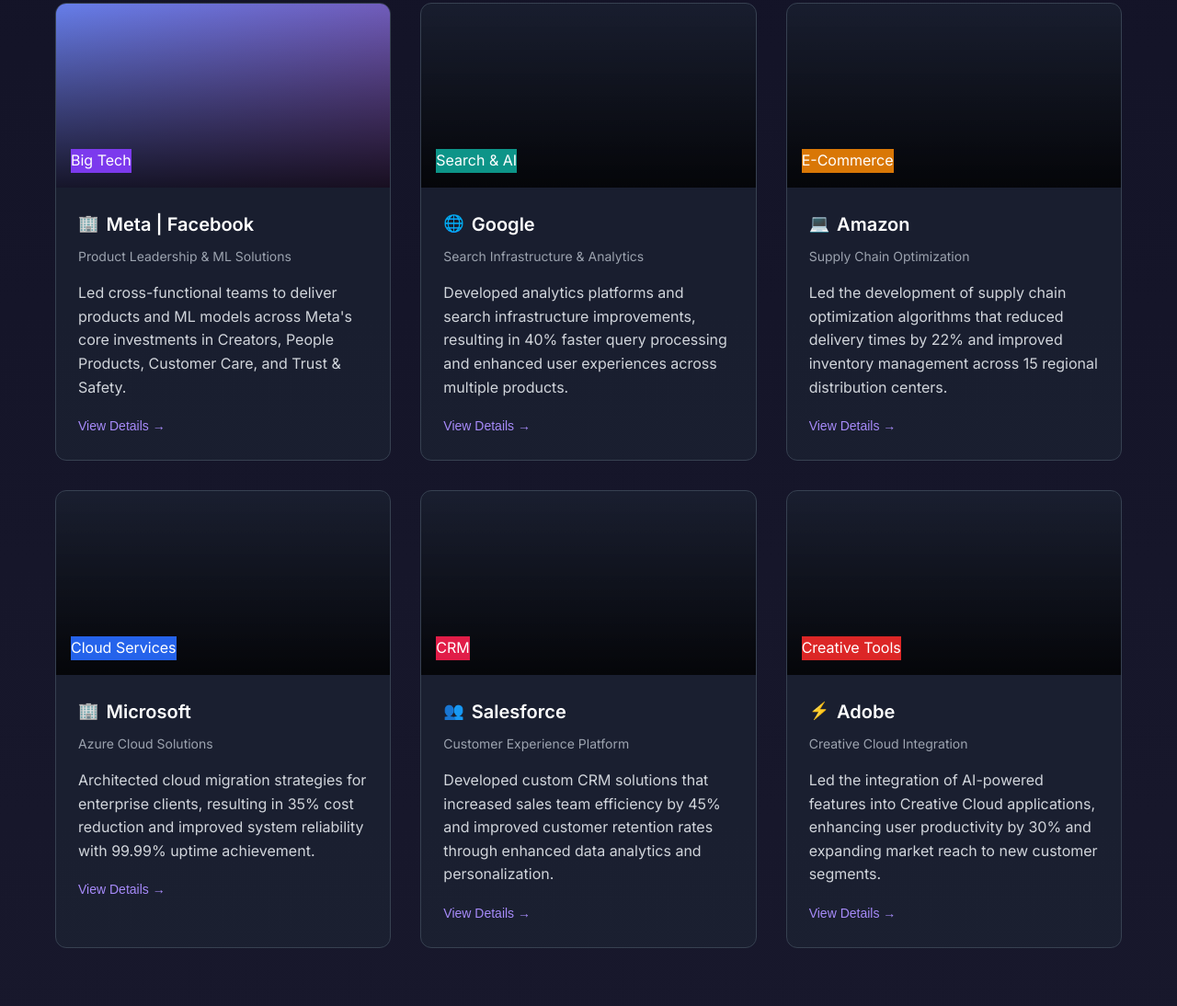
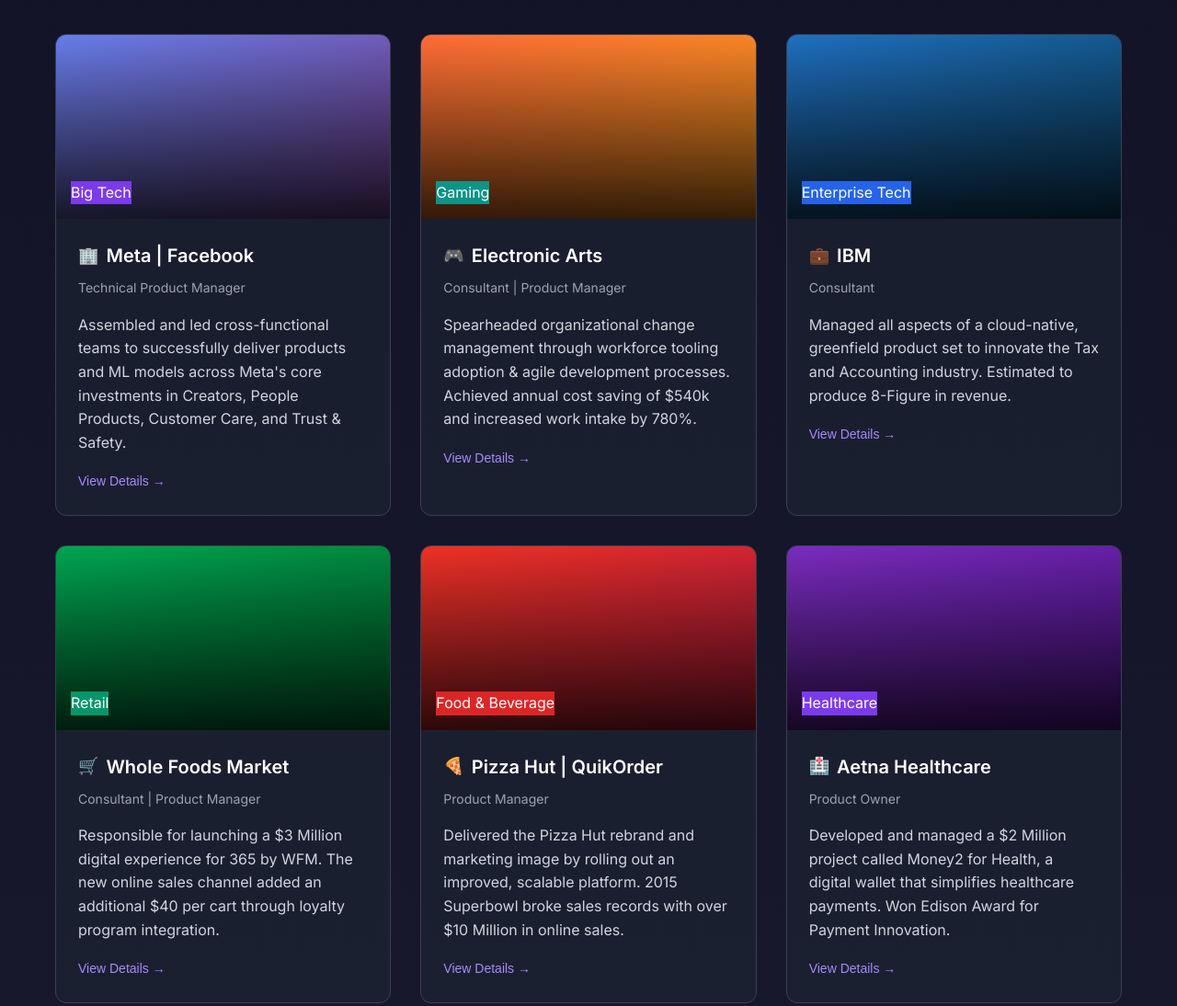
Before and after one commit to agadag21/ankitha-client-repo, a website: page index.html in a window 1280 px wide. Shown: the part 1332-2426 px from the top of the page at 92% size. Drawn offline with Linux system fonts and the light colour scheme.

Commit message:
Update index.html

```diff
--- a/index.html
+++ b/index.html
@@ -4,8 +4,8 @@
     <meta charset="UTF-8">
     <meta name="viewport" content="width=device-width, initial-scale=1.0">
     <title>Ankitha Gadag - Client Portfolio</title>
-    <meta name="description" content="Professional portfolio showcasing client work and product leadership experience across leading technology companies including Meta, Google, Amazon, Microsoft, Salesforce, and Adobe.">
-    <meta name="keywords" content="Product Management, Technical Leadership, Machine Learning, Client Portfolio, Meta, Google, Amazon">
+    <meta name="description" content="Professional portfolio showcasing client work and product leadership experience across leading technology companies including Meta, Electronic Arts, IBM, Whole Foods Market, Pizza Hut, Aetna Healthcare, and more.">
+    <meta name="keywords" content="Product Management, Technical Leadership, Machine Learning, Client Portfolio, Meta, Electronic Arts, IBM, Whole Foods">
     <meta name="author" content="Ankitha Gadag">
 
     <!-- Open Graph / Facebook -->
@@ -55,12 +55,12 @@
                 <div class="hero-content">
                     <h1 class="hero-title">Client Portfolio</h1>
                     <p class="hero-description">
-                        A showcase of successful partnerships and transformative product leadership across leading technology companies.
+                        A showcase of successful partnerships and transformative product leadership across leading technology companies and enterprises.
                     </p>
                     <div class="hero-badges">
                         <span class="badge badge-purple">Product Leadership</span>
                         <span class="badge badge-teal">Technical Strategy</span>
-                        <span class="badge badge-rose">Team Building</span>
+                        <span class="badge badge-rose">Agile Transformation</span>
                         <span class="badge badge-amber">ML Solutions</span>
                     </div>
                 </div>
@@ -76,8 +76,8 @@
                     </div>
                     <div class="bio-text">
                         <h2>About My Work</h2>
-                        <p>I am a results-driven and adaptable leader motivated by complex problems with no obvious solutions. With experience cultivating relationships with strategic partners across organizational levels, I build consensus and deliver results.</p>
-                        <p>My background spans various IT disciplines in software and product development. I have a track record of success shipping 0-1 technical platforms and customer-facing products at Big-Tech companies, while streamlining processes and implementing Agile solutions.</p>
+                        <p>I am a results-driven and adaptable leader motivated by complex problems with no obvious solutions. I have the experience of cultivating relationships with strategic partners to build consensus across several organizational levels.</p>
+                        <p>With a background spanning various IT disciplines in software and product development, I have effectively built relationships with strategic partners to reach consensus across organizational levels. As a product leader, I have a track record of success shipping 0-1 technical platform and customer-facing products at Big-Tech companies, while streamlining processes and implementing Agile solutions. I thrive in fast-paced and ambiguous environments, where I can deliver value quickly.</p>
                         <div class="bio-buttons">
                             <a href="#contact" class="btn btn-outline-purple">View Resume →</a>
                             <a href="#contact" class="btn btn-outline-teal">Contact Me →</a>
@@ -91,7 +91,7 @@
         <section class="portfolio-grid-section" id="portfolio">
             <div class="container">
                 <h2 class="section-title">Client Portfolio</h2>
-                <p class="section-description">I've had the privilege of working with industry-leading companies to deliver impactful solutions and drive business growth.</p>
+                <p class="section-description">I've had the privilege of working with industry-leading companies to deliver impactful solutions and drive business growth across various sectors.</p>
 
                 <div class="portfolio-grid">
                     <!-- Meta Card -->
@@ -105,94 +105,94 @@
                                 <span class="card-icon">🏢</span>
                                 Meta | Facebook
                             </h3>
-                            <p class="card-subtitle">Product Leadership & ML Solutions</p>
-                            <p class="card-description">Led cross-functional teams to deliver products and ML models across Meta's core investments in Creators, People Products, Customer Care, and Trust & Safety.</p>
+                            <p class="card-subtitle">Technical Product Manager</p>
+                            <p class="card-description">Assembled and led cross-functional teams to successfully deliver products and ML models across Meta's core investments in Creators, People Products, Customer Care, and Trust & Safety.</p>
                             <button class="card-link" onclick="showClientDetails('meta')">View Details →</button>
                         </div>
                     </div>
 
-                    <!-- Google Card -->
-                    <div class="portfolio-card" data-client="google">
-                        <div class="card-image card-image-google">
+                    <!-- Electronic Arts Card -->
+                    <div class="portfolio-card" data-client="ea">
+                        <div class="card-image card-image-ea">
                             <div class="card-overlay"></div>
-                            <span class="card-badge badge-teal">Search & AI</span>
+                            <span class="card-badge badge-teal">Gaming</span>
                         </div>
                         <div class="card-content">
                             <h3 class="card-title">
-                                <span class="card-icon">🌐</span>
-                                Google
+                                <span class="card-icon">🎮</span>
+                                Electronic Arts
                             </h3>
-                            <p class="card-subtitle">Search Infrastructure & Analytics</p>
-                            <p class="card-description">Developed analytics platforms and search infrastructure improvements, resulting in 40% faster query processing and enhanced user experiences across multiple products.</p>
-                            <button class="card-link" onclick="showClientDetails('google')">View Details →</button>
+                            <p class="card-subtitle">Consultant | Product Manager</p>
+                            <p class="card-description">Spearheaded organizational change management through workforce tooling adoption & agile development processes. Achieved annual cost saving of $540k and increased work intake by 780%.</p>
+                            <button class="card-link" onclick="showClientDetails('ea')">View Details →</button>
                         </div>
                     </div>
 
-                    <!-- Amazon Card -->
-                    <div class="portfolio-card" data-client="amazon">
-                        <div class="card-image card-image-amazon">
+                    <!-- IBM Card -->
+                    <div class="portfolio-card" data-client="ibm">
+                        <div class="card-image card-image-ibm">
                             <div class="card-overlay"></div>
-                            <span class="card-badge badge-amber">E-Commerce</span>
+                            <span class="card-badge badge-blue">Enterprise Tech</span>
                         </div>
                         <div class="card-content">
                             <h3 class="card-title">
-                                <span class="card-icon">💻</span>
-                                Amazon
+                                <span class="card-icon">💼</span>
+                                IBM
                             </h3>
-                            <p class="card-subtitle">Supply Chain Optimization</p>
-                            <p class="card-description">Led the development of supply chain optimization algorithms that reduced delivery times by 22% and improved inventory management across 15 regional distribution centers.</p>
-                            <button class="card-link" onclick="showClientDetails('amazon')">View Details →</button>
+                            <p class="card-subtitle">Consultant</p>
+                            <p class="card-description">Managed all aspects of a cloud-native, greenfield product set to innovate the Tax and Accounting industry. Estimated to produce 8-Figure in revenue.</p>
+                            <button class="card-link" onclick="showClientDetails('ibm')">View Details →</button>
                         </div>
                     </div>
 
-                    <!-- Microsoft Card -->
-                    <div class="portfolio-card" data-client="microsoft">
-                        <div class="card-image card-image-microsoft">
+                    <!-- Whole Foods Market Card -->
+                    <div class="portfolio-card" data-client="wfm">
+                        <div class="card-image card-image-wfm">
                             <div class="card-overlay"></div>
-                            <span class="card-badge badge-blue">Cloud Services</span>
+                            <span class="card-badge badge-green">Retail</span>
                         </div>
                         <div class="card-content">
                             <h3 class="card-title">
-                                <span class="card-icon">🏢</span>
-                                Microsoft
+                                <span class="card-icon">🛒</span>
+                                Whole Foods Market
                             </h3>
-                            <p class="card-subtitle">Azure Cloud Solutions</p>
-                            <p class="card-description">Architected cloud migration strategies for enterprise clients, resulting in 35% cost reduction and improved system reliability with 99.99% uptime achievement.</p>
-                            <button class="card-link" onclick="showClientDetails('microsoft')">View Details →</button>
+                            <p class="card-subtitle">Consultant | Product Manager</p>
+                            <p class="card-description">Responsible for launching a $3 Million digital experience for 365 by WFM. The new online sales channel added an additional $40 per cart through loyalty program integration.</p>
+                            <button class="card-link" onclick="showClientDetails('wfm')">View Details →</button>
                         </div>
                     </div>
 
-                    <!-- Salesforce Card -->
-                    <div class="portfolio-card" data-client="salesforce">
-                        <div class="card-image card-image-salesforce">
+                    <!-- Pizza Hut Card -->
+                    <div class="portfolio-card" data-client="pizzahut">
+                        <div class="card-image card-image-pizzahut">
                             <div class="card-overlay"></div>
-                            <span class="card-badge badge-rose">CRM</span>
+                            <span class="card-badge badge-red">Food & Beverage</span>
                         </div>
                         <div class="card-content">
                             <h3 class="card-title">
-                                <span class="card-icon">👥</span>
-                                Salesforce
+                                <span class="card-icon">🍕</span>
+                                Pizza Hut | QuikOrder
                             </h3>
-                            <p class="card-subtitle">Customer Experience Platform</p>
-                            <p class="card-description">Developed custom CRM solutions that increased sales team efficiency by 45% and improved customer retention rates through enhanced data analytics and personalization.</p>
-                            <button class="card-link" onclick="showClientDetails('salesforce')">View Details →</button>
+                            <p class="card-subtitle">Product Manager</p>
+                            <p class="card-description">Delivered the Pizza Hut rebrand and marketing image by rolling out an improved, scalable platform. 2015 Superbowl broke sales records with over $10 Million in online sales.</p>
+                            <button class="card-link" onclick="showClientDetails('pizzahut')">View Details →</button>
                         </div>
                     </div>
 
-                    <!-- Adobe Card -->
-                    <div class="portfolio-card" data-client="adobe">
-                        <div class="card-image card-image-adobe">
+                    <!-- Aetna Healthcare Card -->
+                    <div class="portfolio-card" data-client="aetna">
+                        <div class="card-image card-image-aetna">
                             <div class="card-overlay"></div>
-                            <span class="card-badge badge-red">Creative Tools</span>
+                            <span class="card-badge badge-purple">Healthcare</span>
                         </div>
                         <div class="card-content">
                             <h3 class="card-title">
-                                <span class="card-icon">⚡</span>
-                                Adobe
+                                <span class="card-icon">🏥</span>
+                                Aetna Healthcare
                             </h3>
-                            <p class="card-subtitle">Creative Cloud Integration</p>
-                            <p class="card-description">Led the integration of AI-powered features into Creative Cloud applications, enhancing user productivity by 30% and expanding market reach to new customer segments.</p>
-                            <button class="card-link" onclick="showClientDetails('adobe')">View Details →</button>
+                            <p class="card-subtitle">Product Owner</p>
+                            <p class="card-description">Developed and managed a $2 Million project called Money2 for Health, a digital wallet that simplifies healthcare payments. Won Edison Award for Payment Innovation.</p>
+                            <button class="card-link" onclick="showClientDetails('aetna')">View Details →</button>
                         </div>
                     </div>
                 </div>
```
